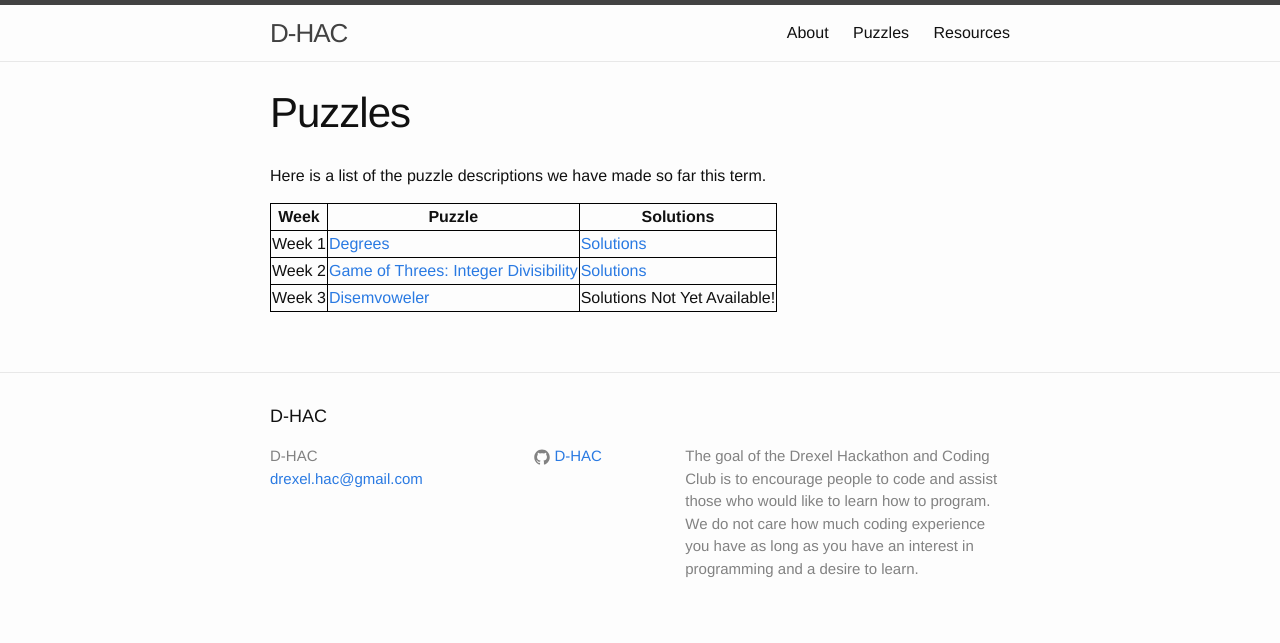
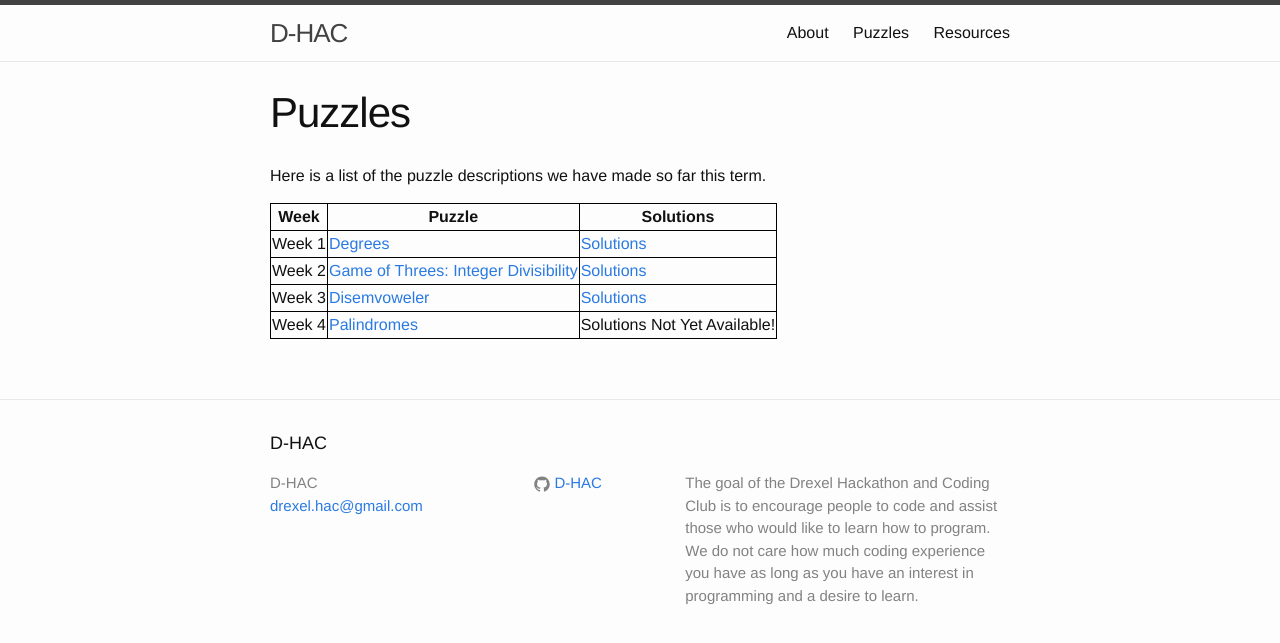
Before and after one commit to D-HAC/D-HAC.github.io, a Jekyll site: the page built from puzzles.md, in a window 1280 px wide. Shown: the top 643 px of the page. Built offline with Jekyll 4.4.1, drawn with Linux system fonts in a browser that asks for light colours.

Commit message:
Prepare for Week 4

```diff
--- a/_puzzles/palindrome.md
+++ b/_puzzles/palindrome.md
@@ -2,7 +2,8 @@
 layout: page
 title: Palindromes
 permalink: /puzzle/palindromes
-hide: true
+hide: false
+week: 4
 ---
 
 A palindrome is a word or phrase that is the same spelled forwards and
```
Also changed, not shown: _puzzles/disemvoweler.md (+1 -0 lines).
